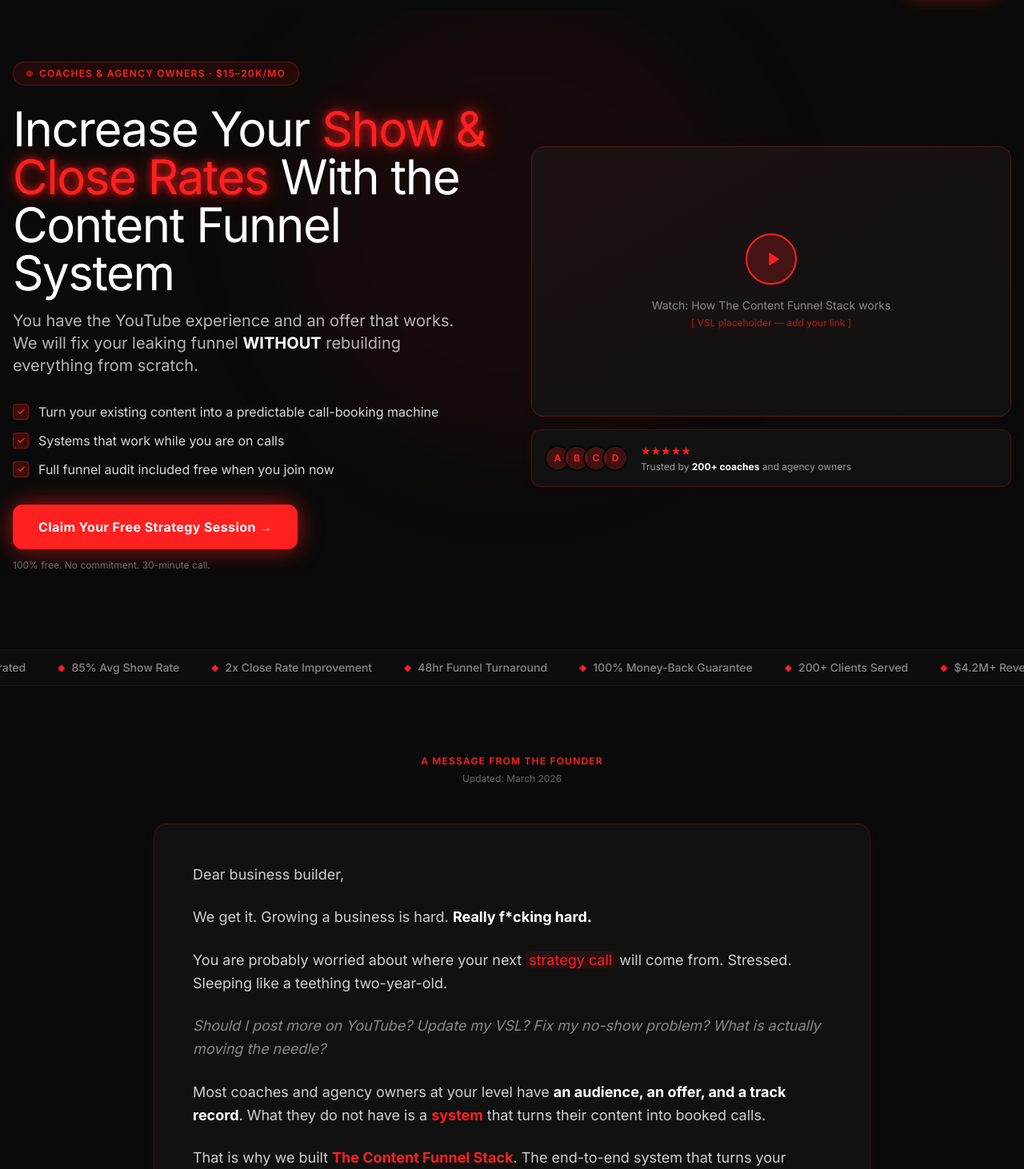
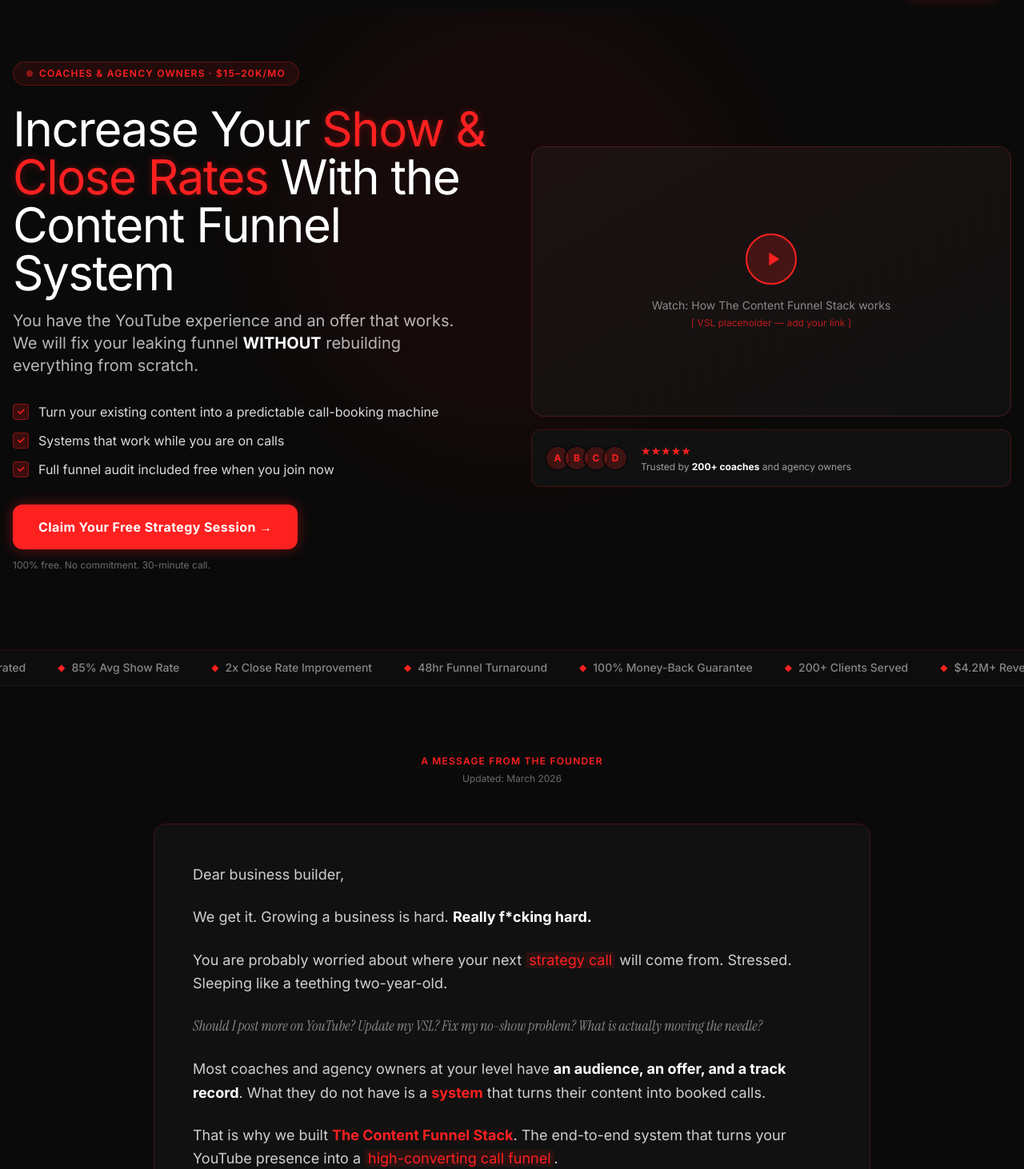
Before and after one commit to mikeyxanthony/content-funnel-stack, a Next.js app: page / in a window 1280 px wide. Shown: the part 88-1550 px from the top of the page at 80% size. Built offline with nearby package versions, Linux system fonts and the light colour scheme.

Commit message:
fix: tone down neon-glow intensity, swap to .serif-highlight class, replace italic p with explicit span in Story

```diff
--- a/src/app/globals.css
+++ b/src/app/globals.css
@@ -19,8 +19,8 @@ h1, h2, h3, h4, h5, h6 {
   letter-spacing: -0.01em;
 }
 
-/* Italic / highlighted text — Instrument Serif */
-em, i, .serif {
+/* Instrument Serif — applied via explicit class only (no em/i auto-targeting) */
+.serif-highlight {
   font-family: 'Instrument Serif', Georgia, serif;
   font-style: italic;
 }
@@ -29,15 +29,19 @@ em, i, .serif {
 ::-webkit-scrollbar-track { background: #0A0A0A; }
 ::-webkit-scrollbar-thumb { background: #FF2020; border-radius: 3px; }
 
-.neon-glow { text-shadow: 0 0 10px rgba(255,32,32,0.8), 0 0 20px rgba(255,32,32,0.5), 0 0 40px rgba(255,32,32,0.3); }
-.neon-border { border: 1px solid rgba(255,32,32,0.2); box-shadow: 0 0 15px rgba(255,32,32,0.05); }
-.neon-btn { background: #FF2020; color: #ffffff; font-weight: 700; transition: all 0.2s; box-shadow: 0 0 20px rgba(255,32,32,0.4); display: inline-block; }
-.neon-btn:hover { background: #ff3d3d; box-shadow: 0 0 30px rgba(255,32,32,0.6); transform: translateY(-1px); }
+/* Toned-down glow — soft, not burning */
+.neon-glow { text-shadow: 0 0 8px rgba(255,32,32,0.28), 0 0 18px rgba(255,32,32,0.10); }
+.neon-border { border: 1px solid rgba(255,32,32,0.2); box-shadow: 0 0 12px rgba(255,32,32,0.04); }
+.neon-btn { background: #FF2020; color: #ffffff; font-weight: 700; transition: all 0.2s; box-shadow: 0 0 14px rgba(255,32,32,0.28); display: inline-block; }
+.neon-btn:hover { background: #ff3d3d; box-shadow: 0 0 22px rgba(255,32,32,0.45); transform: translateY(-1px); }
 
 @keyframes fadeInUp { from { opacity: 0; transform: translateY(24px); } to { opacity: 1; transform: translateY(0); } }
 .animate-fade-in-up { animation: fadeInUp 0.6s ease-out forwards; }
 
-@keyframes pulse-glow { 0%, 100% { box-shadow: 0 0 20px rgba(255,32,32,0.4); } 50% { box-shadow: 0 0 40px rgba(255,32,32,0.7), 0 0 80px rgba(255,32,32,0.3); } }
+@keyframes pulse-glow {
+  0%, 100% { box-shadow: 0 0 14px rgba(255,32,32,0.28); }
+  50%        { box-shadow: 0 0 22px rgba(255,32,32,0.45), 0 0 40px rgba(255,32,32,0.15); }
+}
 .pulse-glow { animation: pulse-glow 2.5s ease-in-out infinite; }
 
 @keyframes marquee { 0% { transform: translateX(0); } 100% { transform: translateX(-50%); } }
--- a/src/components/Story.tsx
+++ b/src/components/Story.tsx
@@ -10,7 +10,9 @@ export default function Story() {
           <p>Dear business builder,</p>
           <p>We get it. Growing a business is hard. <strong className="text-white">Really f*cking hard.</strong></p>
           <p>You are probably worried about where your next <span className="bg-[#FF2020]/10 text-[#FF2020] px-1 rounded">strategy call</span> will come from. Stressed. Sleeping like a teething two-year-old.</p>
-          <p className="text-white/50 italic">Should I post more on YouTube? Update my VSL? Fix my no-show problem? What is actually moving the needle?</p>
+          <p className="text-white/50">
+            <span className="serif-highlight">Should I post more on YouTube? Update my VSL? Fix my no-show problem? What is actually moving the needle?</span>
+          </p>
           <p>Most coaches and agency owners at your level have <strong className="text-white">an audience, an offer, and a track record</strong>. What they do not have is a <span className="text-[#FF2020] font-bold">system</span> that turns their content into booked calls.</p>
           <p>That is why we built <strong className="text-[#FF2020]">The Content Funnel Stack</strong>. The end-to-end system that turns your YouTube presence into a <span className="bg-[#FF2020]/10 text-[#FF2020] px-1 rounded">high-converting call funnel</span>.</p>
           <p>Higher show rates. Higher close rates. <strong className="text-white">More revenue from the audience you already have.</strong></p>
```
